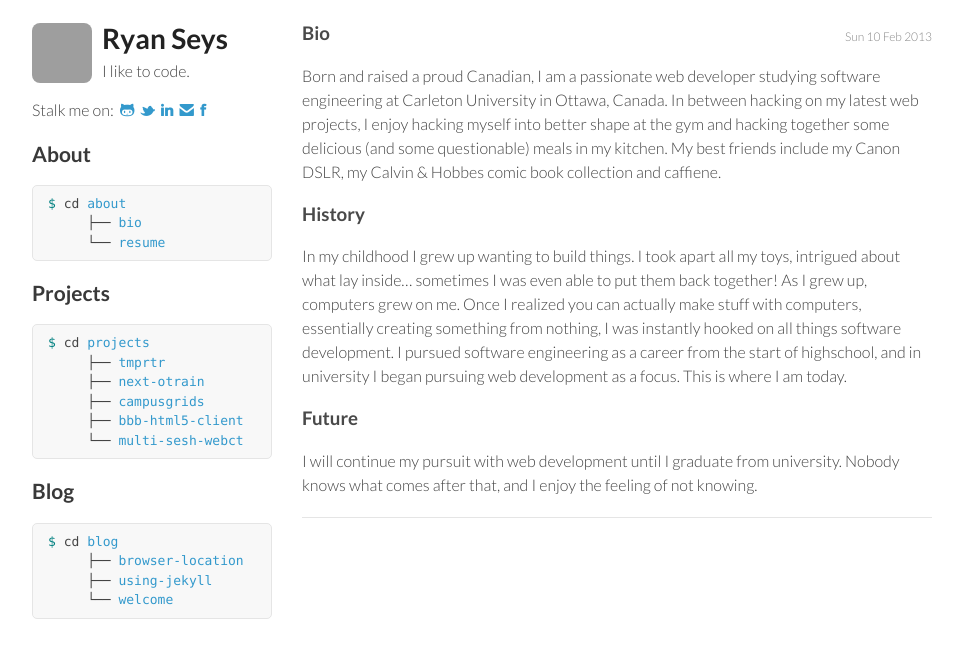
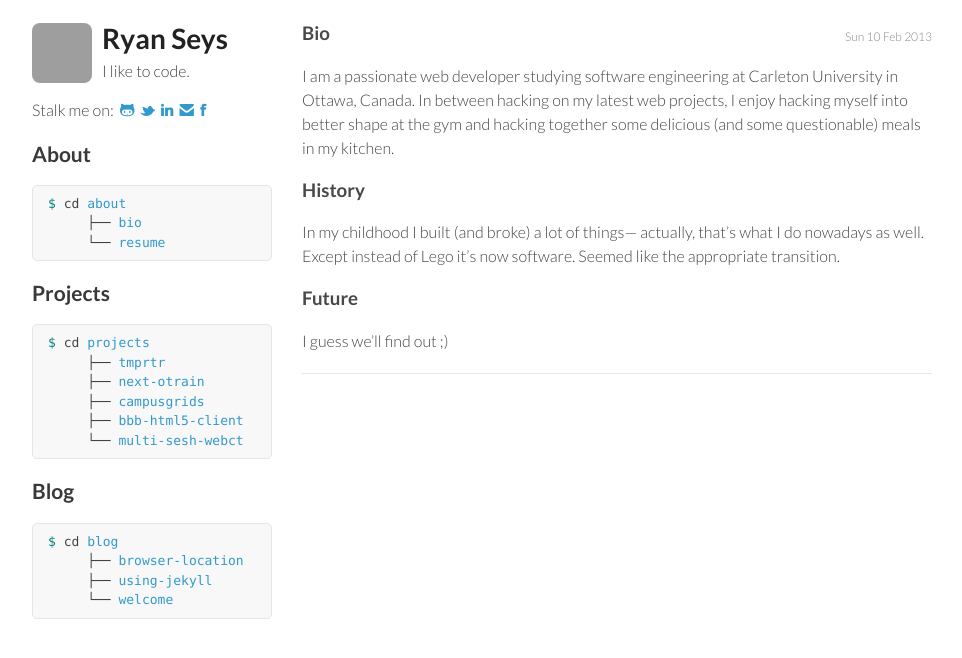
Before and after one commit to tl-dr/ryanseys.com, a Jekyll site: the page built from _posts/2013-02-10-bio.md, in a window 1280 px wide. Shown: the top 658 px of the page, without its empty margins (158-1120 px from the left). Built offline with Jekyll 4.4.1, drawn with Linux system fonts in a browser that asks for light colours; Markdown is read by kramdown in place of the engine named in the settings; comment, search, counter and statistics services are not loaded; grey boxes are pictures that could not be loaded.

Commit message:
Update bio

```diff
--- a/_posts/2013-02-10-bio.md
+++ b/_posts/2013-02-10-bio.md
@@ -5,12 +5,12 @@ categories: about
 name: bio
 ---
 
-Born and raised a proud Canadian, I am a passionate web developer studying software engineering at Carleton University in Ottawa, Canada. In between hacking on my latest web projects, I enjoy hacking myself into better shape at the gym and hacking together some delicious (and some questionable) meals in my kitchen. My best friends include my Canon DSLR, my Calvin & Hobbes comic book collection and caffiene.
+I am a passionate web developer studying software engineering at Carleton University in Ottawa, Canada. In between hacking on my latest web projects, I enjoy hacking myself into better shape at the gym and hacking together some delicious (and some questionable) meals in my kitchen.
 
 ### History
 
-In my childhood I grew up wanting to build things. I took apart all my toys, intrigued about what lay inside... sometimes I was even able to put them back together! As I grew up, computers grew on me. Once I realized you can actually make stuff with computers, essentially creating something from nothing, I was instantly hooked on all things software development. I pursued software engineering as a career from the start of highschool, and in university I began pursuing web development as a focus. This is where I am today.
+In my childhood I built (and broke) a lot of things--- actually, that's what I do nowadays as well. Except instead of Lego it's now software. Seemed like the appropriate transition.
 
 ### Future
 
-I will continue my pursuit with web development until I graduate from university. Nobody knows what comes after that, and I enjoy the feeling of not knowing.
+I guess we'll find out ;)
```
